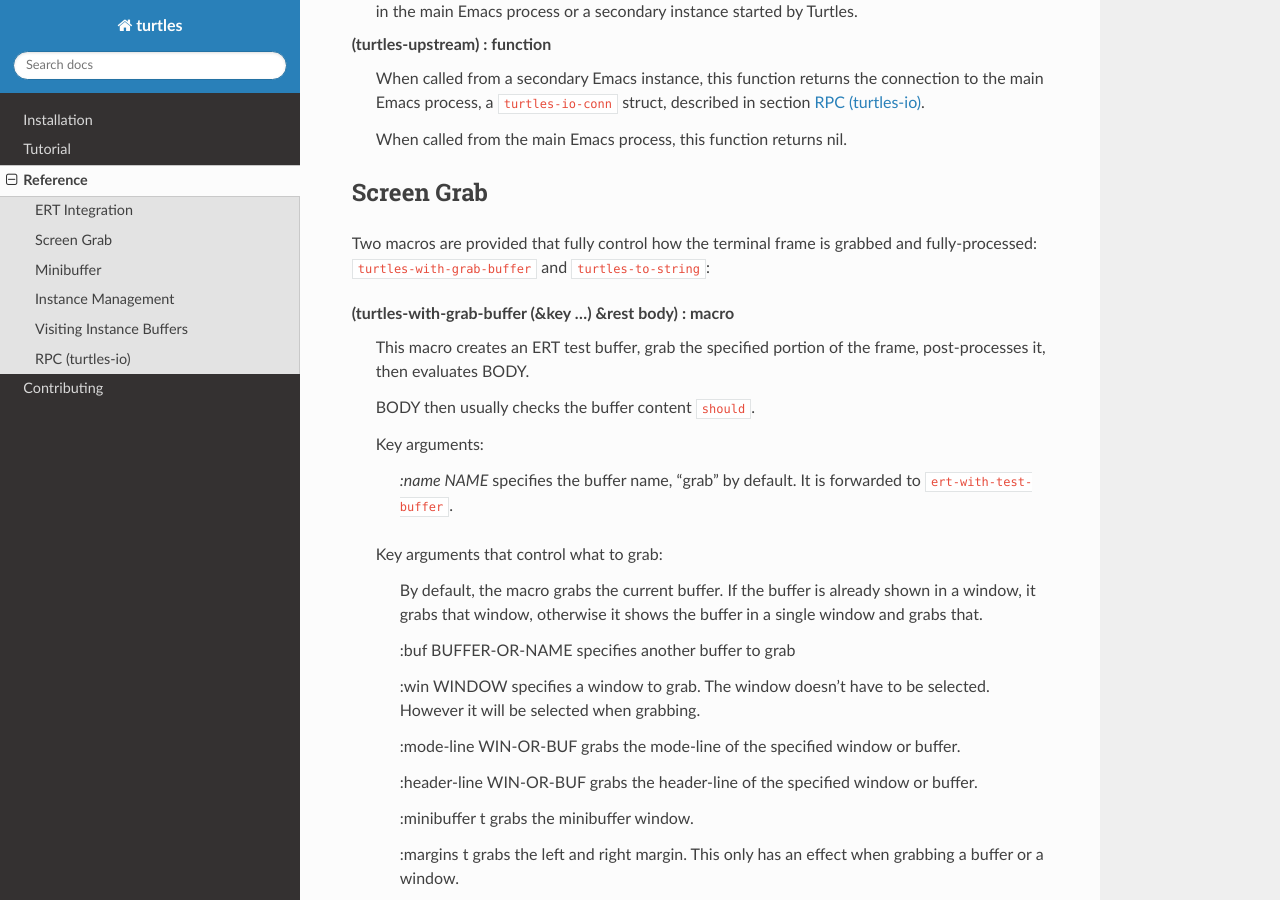
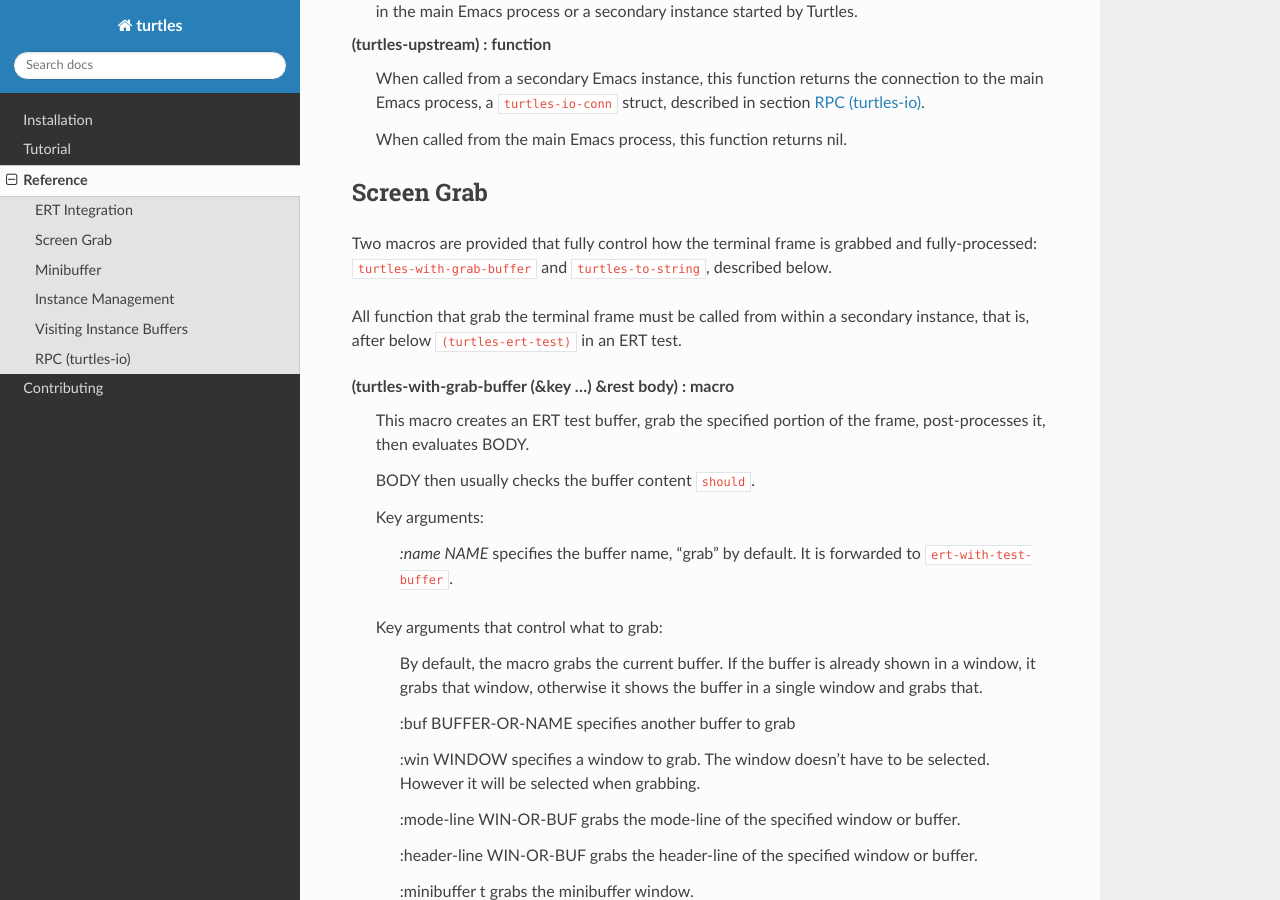
Before and after one commit to emacsmirror/turtles, a Sphinx documentation site: the page built from docs/source/reference.rst, in a window 1280 px wide and 900 px high, scrolled down 639 px. Built offline with Sphinx 7.4.7 and the Read the Docs theme 3.1.0, drawn with Linux system fonts in a browser that asks for light colours; some of the changed text lies outside the part shown.

Commit message:
docs: Mention functions that must run inside an instance.

```diff
--- a/docs/source/reference.rst
+++ b/docs/source/reference.rst
@@ -68,7 +68,11 @@
 
 Two macros are provided that fully control how the terminal frame is
 grabbed and fully-processed: :code:`turtles-with-grab-buffer` and
-:code:`turtles-to-string`:
+:code:`turtles-to-string`, described below.
+
+All function that grab the terminal frame must be called from within a
+secondary instance, that is, after below :code:`(turtles-ert-test)` in
+an ERT test.
 
 (turtles-with-grab-buffer (&key ...) &rest body) : macro
       This macro creates an ERT test buffer, grab the specified
@@ -254,6 +258,10 @@
 
 (turtles-with-minibuffer READ &rest BODY) : macro
     This macro tests minibuffer or recursive-edit interactions.
+
+    This macro is meant to be called from within a secondary instance,
+    that is, after below :code:`(turtles-ert-test)` in an ERT
+    test.
 
     The READ section is a single sexp that calls a function that runs
     on the minibuffer or within a recursive-edit. When this function
```
